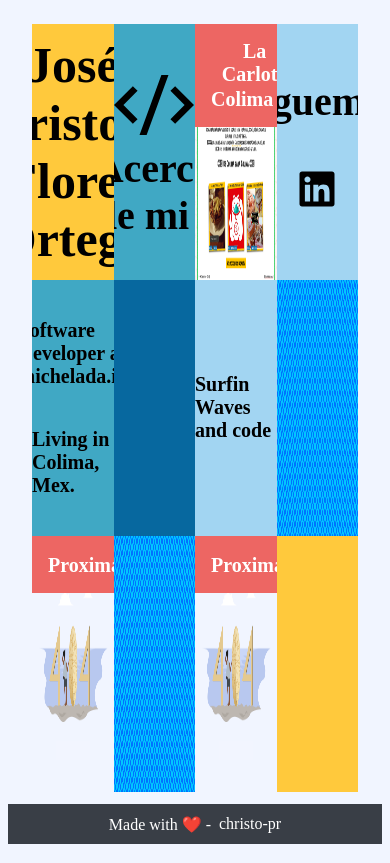
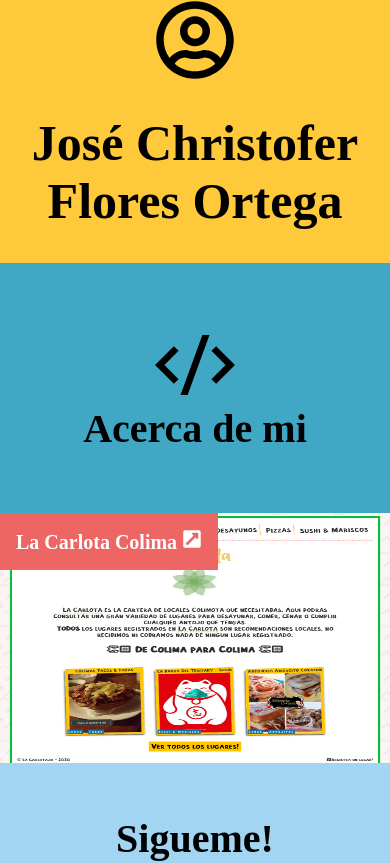
Before and after one commit to christo-pr/christopr.me, a Next.js app: page / in a window 390 px wide. Shown: the top 863 px of the page. Built offline with nearby package versions, Linux system fonts and the light colour scheme; a web font is replaced by a local one.

Commit message:
Fix mobile version

```diff
--- a/components/ui/ChristoprItem.js
+++ b/components/ui/ChristoprItem.js
@@ -21,9 +21,7 @@ export default function ChristoprItem(props) {
   const { type, title, text, link, info } = props
 
   const Icon = ICONS[type]
-  const containerClasses = `${styles["chpr-item"]} ${
-    type === "placeholder" ? "placholder" : ""
-  }`
+  const containerClasses = `${styles["chpr-item"]} ${styles[type]}`
 
   return (
     <div className={containerClasses}>
--- a/styles/Christopr.module.css
+++ b/styles/Christopr.module.css
@@ -107,3 +107,36 @@
   top: 0;
   left: 0;
 }
+
+/* Portrait tablet to landscape and desktop */
+@media (min-width: 768px) and (max-width: 979px) {
+  .christopr-grid {
+    display: flex;
+    flex-direction: column;
+  }
+  .christopr-grid > div {
+    min-height: 250px;
+  }
+}
+
+/* Landscape phone to portrait tablet */
+@media (max-width: 767px) {
+  .christopr-grid {
+    display: flex;
+    flex-direction: column;
+  }
+  .christopr-grid > div {
+    min-height: 250px;
+  }
+}
+
+/* Landscape phones and down */
+@media (max-width: 480px) {
+  .christopr-grid {
+    display: flex;
+    flex-direction: column;
+  }
+  .christopr-grid > div {
+    min-height: 250px;
+  }
+}
--- a/styles/ChristoprItem.module.css
+++ b/styles/ChristoprItem.module.css
@@ -21,3 +21,27 @@
   top: 0;
   left: 0;
 }
+
+/* Portrait tablet to landscape and desktop */
+@media (min-width: 768px) and (max-width: 979px) {
+  .placeholder,
+  .empty {
+    display: none !important;
+  }
+}
+
+/* Landscape phone to portrait tablet */
+@media (max-width: 767px) {
+  .placeholder,
+  .empty {
+    display: none !important;
+  }
+}
+
+/* Landscape phones and down */
+@media (max-width: 480px) {
+  .placeholder,
+  .empty {
+    display: none;
+  }
+}
--- a/styles/Home.module.css
+++ b/styles/Home.module.css
@@ -25,9 +25,26 @@
     Bitstream Vera Sans Mono, Courier New, monospace;
 }
 
-@media (max-width: 600px) {
-  .grid {
-    width: 100%;
-    flex-direction: column;
+/* Portrait tablet to landscape and desktop */
+@media (min-width: 768px) and (max-width: 979px) {
+  .container,
+  .main {
+    padding: 0;
   }
 }
+
+/* Landscape phone to portrait tablet */
+@media (max-width: 767px) {
+  .container,
+  .main {
+    padding: 0;
+  }
+}
+
+/* Landscape phones and down */
+@media (max-width: 480px) {
+  .container,
+  .main {
+    padding: 0;
+  }
+}
```
